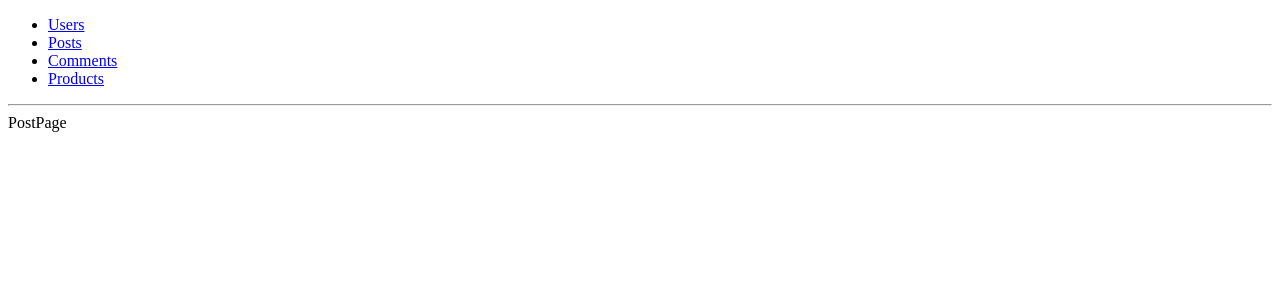
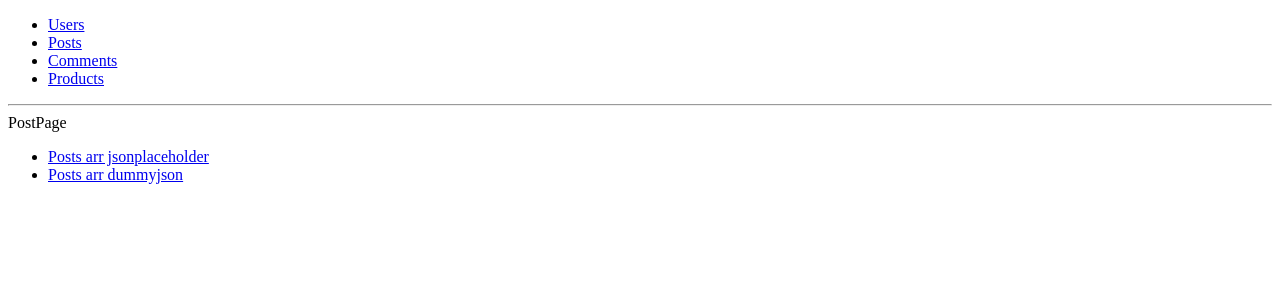
Before and after one commit to Veronika-Bortkova/react-lessons, a React (Vite) app: page /posts in a window 1280 px wide. Shown: the top 300 px of the page. Built offline with nearby package versions, Linux system fonts and the light colour scheme.

Commit message:
DZ 3/1-2

```diff
--- a/src/main.tsx
+++ b/src/main.tsx
@@ -1,26 +1,8 @@
 import { createRoot } from 'react-dom/client'
-import {BrowserRouter, Routes, Route} from "react-router-dom"
-import HomePage from "./pages/HomePage.tsx";
-import Layout from "./Layouts/Layout.tsx";
-import PostPage from "./pages/PostPage.tsx";
-import CommentsPage from "./pages/CommentsPage.tsx";
-import UsersPage from "./pages/UsersPage.tsx";
-import ProductsPage from "./pages/ProductsPage.tsx";
+import {RouterBr} from "./router/RouterBr.tsx";
+
+
 
 
 createRoot(document.getElementById('root')!)
-    .render(<BrowserRouter>
-        <Routes>
-            <Route path={"/"} element={<Layout/>}>
-                <Route path={""} element={<HomePage/>}/>
-                <Route path={"posts"} element={<PostPage/>}/>
-                <Route path={"comments"} element={<CommentsPage/>}/>
-                <Route path={"users"} element={<UsersPage/>}/>
-                <Route path={"products"} element={<ProductsPage/>}/>
-            </Route>
-
-        </Routes>
-
-
-        </BrowserRouter>
-    )
+    .render(RouterBr)
--- a/src/pages/PostPage.tsx
+++ b/src/pages/PostPage.tsx
@@ -1,9 +1,15 @@
-
+import {Outlet, Link} from "react-router-dom"
 
 const PostPage = () => {
     return (
         <div>
             PostPage
+
+            <ul>
+                <li><Link to={"jsonplaceholder"}>Posts arr jsonplaceholder</Link></li>
+                <li><Link to={"dummyjson"}>Posts arr dummyjson</Link></li>
+            </ul>
+            <Outlet/>
         </div>
     );
 };
--- /dev/null
+++ b/src/pages/PostsDummyjsonerPage.tsx
@@ -0,0 +1,11 @@
+
+
+const PostsDummyjsonerPage = () => {
+    return (
+        <div>
+            Posts Arr Dummy
+        </div>
+    );
+};
+
+export default PostsDummyjsonerPage;
--- /dev/null
+++ b/src/pages/PostsJsonplaceholderPage.tsx
@@ -0,0 +1,10 @@
+
+const PostsJsonplaceholderPage = () => {
+    return (
+        <div>
+            Post Arr
+        </div>
+    );
+};
+
+export default PostsJsonplaceholderPage;
--- /dev/null
+++ b/src/pages/UsersDummyjsonPage.tsx
@@ -0,0 +1,11 @@
+
+
+const UsersDummyjsonPage = () => {
+    return (
+        <div>
+            Arr DummyjsonPage
+        </div>
+    );
+};
+
+export default UsersDummyjsonPage;
--- /dev/null
+++ b/src/pages/UsersJsonplaceholderPage.tsx
@@ -0,0 +1,11 @@
+
+
+const UsersJsonplaceholderPage = () => {
+    return (
+        <div>
+            ArrUsers
+        </div>
+    );
+};
+
+export default UsersJsonplaceholderPage;
--- a/src/pages/UsersPage.tsx
+++ b/src/pages/UsersPage.tsx
@@ -1,9 +1,15 @@
-
+import {Outlet, Link} from "react-router-dom"
 
 const UsersPage = () => {
     return (
         <div>
             UsersPage
+            <ul>
+                <li><Link to={"jsonplaceholder"}>jsonplaceholder</Link></li>
+                <li><Link to={"dummyjson"}>DummyjsonPage</Link></li>
+
+            </ul>
+            <Outlet/>
         </div>
     );
 };
--- /dev/null
+++ b/src/router/RouterBr.tsx
@@ -0,0 +1,39 @@
+import {BrowserRouter, Routes, Route} from "react-router-dom"
+import Layout from "../Layouts/Layout.tsx";
+import HomePage from "../pages/HomePage.tsx";
+import PostPage from "../pages/PostPage.tsx";
+import PostsJsonplaceholderPage from "../pages/PostsJsonplaceholderPage.tsx";
+import CommentsPage from "../pages/CommentsPage.tsx";
+import UsersPage from "../pages/UsersPage.tsx";
+import UsersJsonplaceholderPage from "../pages/UsersJsonplaceholderPage.tsx";
+import UsersDummyjsonPage from "../pages/UsersDummyjsonPage.tsx";
+import ProductsPage from "../pages/ProductsPage.tsx";
+import PostsDummyjsonerPage from "../pages/PostsDummyjsonerPage.tsx";
+
+
+export const RouterBr =
+
+            <BrowserRouter>
+                <Routes>
+                    <Route path={"/"} element={<Layout/>}>
+                        <Route path={""} element={<HomePage/>}/>
+                        <Route path={"posts"} element={<PostPage/>}>
+                            <Route path={"jsonplaceholder"} element={<PostsJsonplaceholderPage/>}/>
+                            <Route path={"dummyjson"} element={<PostsDummyjsonerPage/>}/>
+
+                        </Route>
+                        <Route path={"comments"} element={<CommentsPage/>}/>
+                        <Route path={"users"} element={<UsersPage/>}>
+                            <Route path={"jsonplaceholder"} element={<UsersJsonplaceholderPage/>}/>
+                            <Route path={"dummyjson"} element={<UsersDummyjsonPage/>}/>
+                        </Route>
+                        <Route path={"products"} element={<ProductsPage/>}/>
+                    </Route>
+
+                </Routes>
+
+
+            </BrowserRouter>
+
+
+// export default RouterBr;
```
